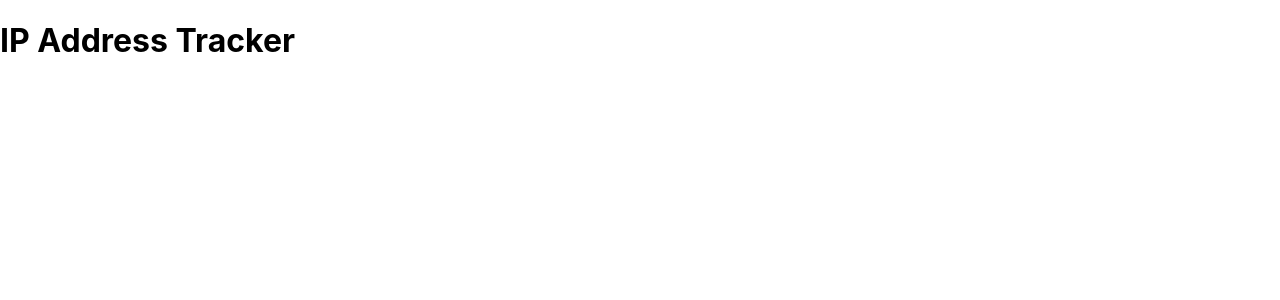
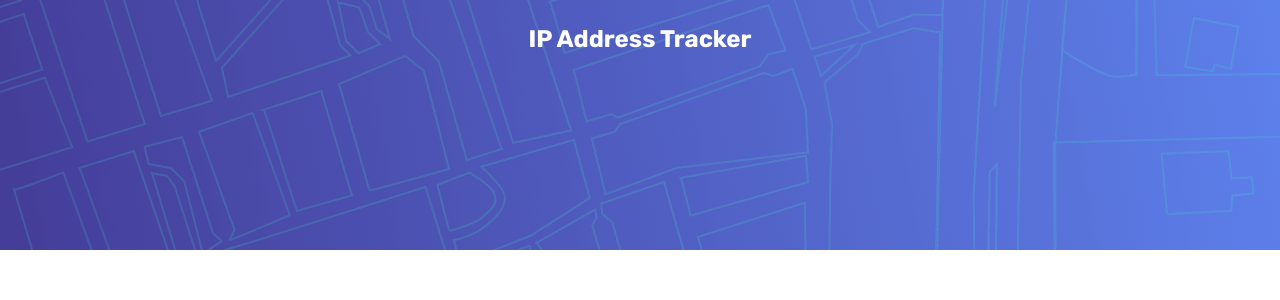
Before and after one commit to jiselle03/frontendmentor_ip_address_tracker, a React (Create React App) app: page / in a window 1280 px wide. Shown: the top 300 px of the page. Built offline with nearby package versions, Linux system fonts and the light colour scheme.

Commit message:
Add typography styles and header image

```diff
--- a/src/index.css
+++ b/src/index.css
@@ -1,13 +1,57 @@
-body {
-  margin: 0;
-  font-family: -apple-system, BlinkMacSystemFont, 'Segoe UI', 'Roboto', 'Oxygen',
-    'Ubuntu', 'Cantarell', 'Fira Sans', 'Droid Sans', 'Helvetica Neue',
-    sans-serif;
-  -webkit-font-smoothing: antialiased;
-  -moz-osx-font-smoothing: grayscale;
-}
+@import url('https://fonts.googleapis.com/css2?family=Rubik:wght@400;500;700&display=swap');
 
 code {
   font-family: source-code-pro, Menlo, Monaco, Consolas, 'Courier New',
     monospace;
 }
+
+html {
+  width: 100%;
+  overflow-x: hidden;
+}
+
+body {
+  margin: 0;
+  width: 100%;
+  font-family: 'Rubik', sans-serif;
+}
+
+header {
+  background-image: url("./assets/pattern-bg.png");
+  background-repeat: no-repeat;
+  height: 250px;
+  margin-top: 0;
+}
+
+/* TYPOGRAPHY */
+
+h1 {
+  font-size: 24px;
+  font-weight: 700;
+  color: #fff;
+  margin: 0;
+  padding: 25px;
+  text-align: center;
+}
+
+h3 {
+  font-size: 24px;
+  font-weight: 700;
+  color: hsl(0, 0%, 17%);
+}
+
+p {
+  font-size: 18px;
+  font-weight: 400;
+  color: hsl(0, 0%, 17%);
+}
+
+small {
+  font-weight: 500;
+  color: hsl(0, 0%, 59%);
+}
+
+/* DESKTOP VIEW */
+@media (min-width: 1440px) {
+
+}
```
